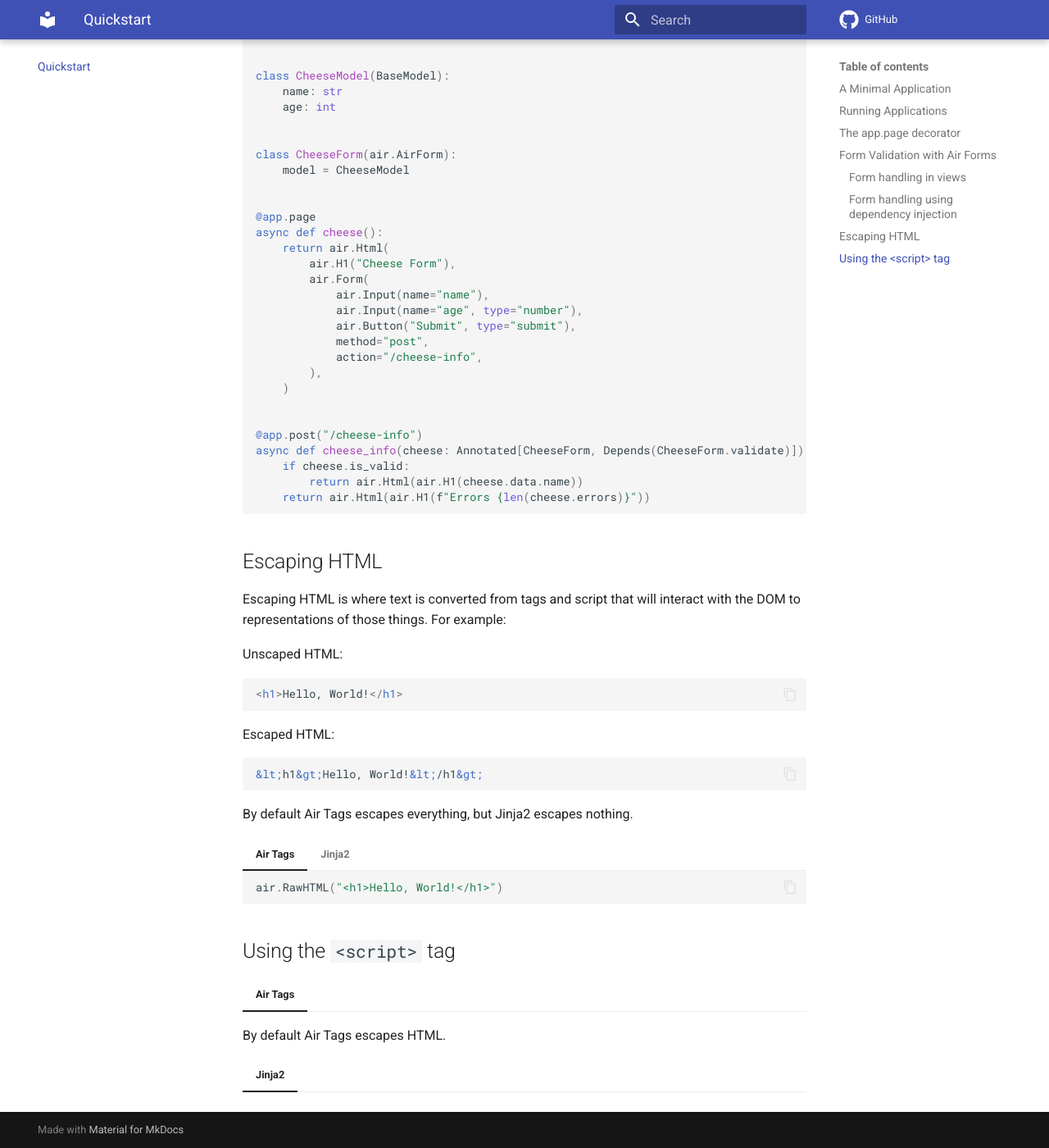
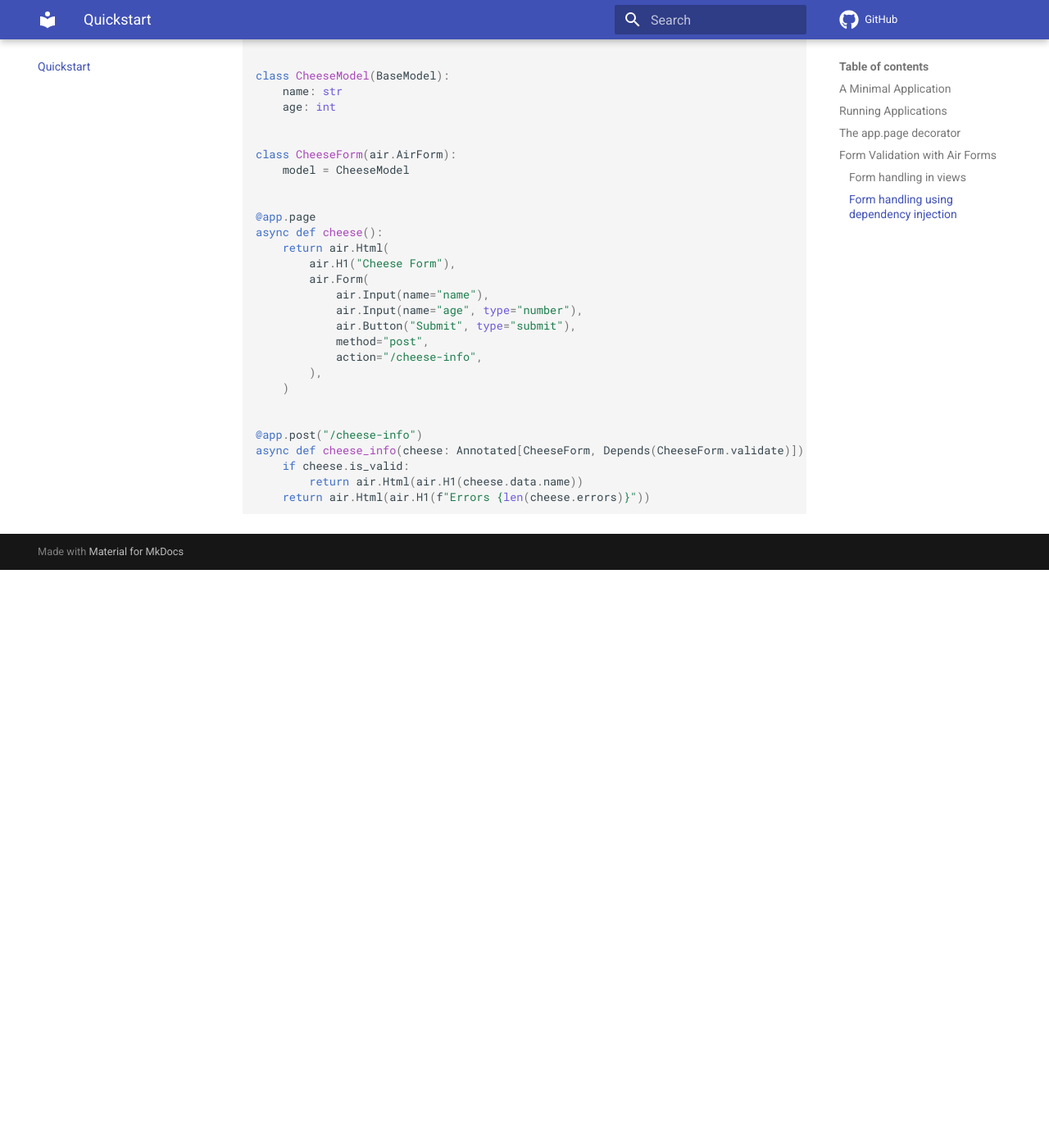
Before and after one commit to feldroy/air, an MkDocs documentation site: the page built from docs/quickstart.md, in a window 1280 px wide and 1400 px high, scrolled down 2996 px. Shown: the whole window at 82% size. Built offline with MkDocs 1.6.1 and Material for MkDocs 9.7.7, drawn with Linux system fonts in a browser that asks for light colours; comment, search, counter and statistics services are not loaded; after the commit the page ends 3691 px from its top, so only the background shows below that.

Commit message:
Document escaping of code

````diff
--- a/docs/quickstart.md
+++ b/docs/quickstart.md
@@ -314,45 +314,3 @@ It is possible to use AirForms through FastAPI's dependency injection mechanism.
         <h1>Errors {{len(cheese.errors)}}</h1>
     {% endif %}
     ```
-
-## Escaping HTML
-
-Escaping HTML is where text is converted from tags and script that will interact with the DOM to representations of those things. For example:
-
-Unscaped HTML:
-
-```html
-<h1>Hello, World!</h1>
-```
-
-Escaped HTML:
-
-```html
-&lt;h1&gt;Hello, World!&lt;/h1&gt;
-```
-
-By default Air Tags escapes everything, but Jinja2 escapes nothing.
-
-=== "Air Tags"
-
-    ```python
-    air.RawHTML("<h1>Hello, World!</h1>")
-    ```
-
-
-=== "Jinja2"
-
-    ```jinja
-    <h1>Hello, World!</h1>
-    ```
-
-
-
-## Using the `<script>` tag
-
-=== "Air Tags"
-
-By default Air Tags escapes HTML.
-
-
-=== "Jinja2"
--- a/mkdocs.yml
+++ b/mkdocs.yml
@@ -7,6 +7,7 @@ nav:
   - Concepts:
     - concepts/index.md
     - concepts/air_tags.md
+    - concepts/escaping_html.md
   - Reference:
     - api/index.md
     - Applications: api/applications.md
````
Also changed, not shown: docs/concepts/air_tags.md (+0 -1 lines), docs/concepts/escaping_html.md (added, +114 -0 lines).
